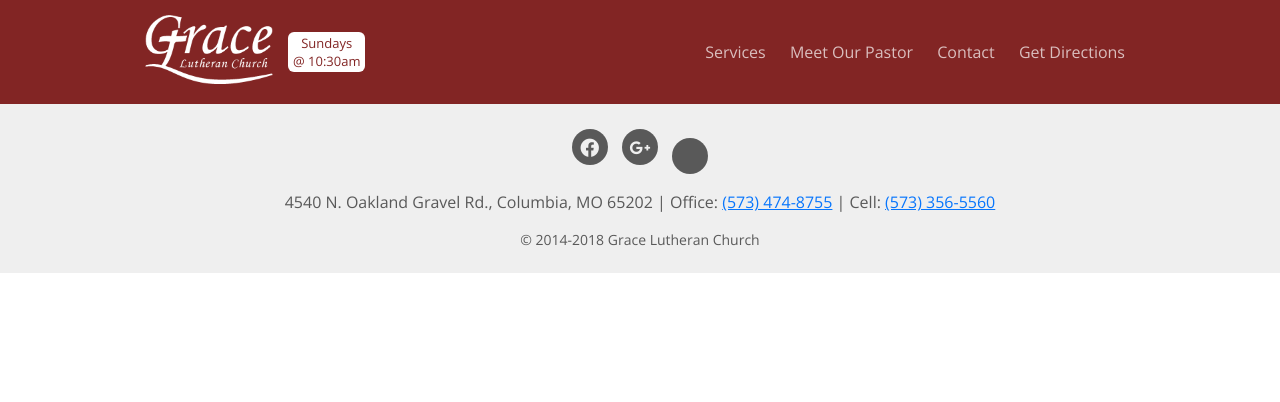
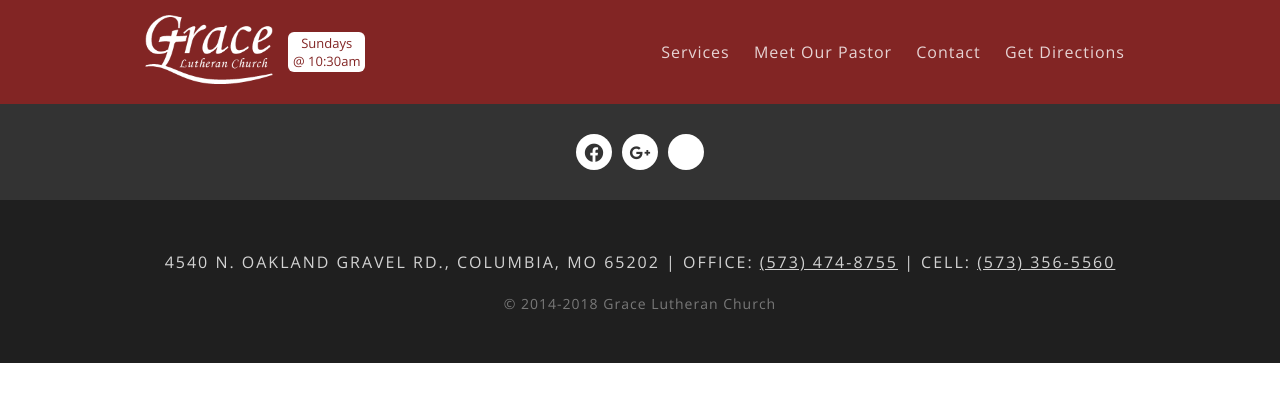
Before and after one commit to iBelieve/gracecolumbia.com, a Node project: template layouts/default.njk in a window 1280 px wide. Shown: the top 402 px of the page. Run offline with Node 20 templates, Linux system fonts and the light colour scheme; the template is opened without the code that fills it, so the values that code supplies are empty; style sheets or scripts are compiled from the project's sources; some libraries are stand-ins or nearby versions.

Commit message:
Redesign footer and tweak navbar

```diff
--- a/assets/sass/_footer.scss
+++ b/assets/sass/_footer.scss
@@ -1,34 +1,59 @@
-footer {
-  background-color: #efefef;
-  color: #777;
-  padding: 25px 10px 10px 10px;
+.footer {
+  color: white;
   text-align: center;
 
+  &__top {
+    background-color: #333333;
+    padding: 30px;
+
     .social-media {
-    list-style: none;
       margin: 0;
       padding: 0;
+      list-style: none;
+      display: flex;
+      align-items: center;
+      justify-content: center;
 
       li {
         width: 36px;
         height: 36px;
         border-radius: 50%;
         margin: 0 5px;
-      background-color: $font-secondary-color;
+        background-color: white;
         display: inline-flex;
         align-items: center;
         justify-content: center;
 
         a {
-        color: #efefef;
+          color: #333333;
           font-size: 22px;
         }
       }
     }
+  }
+
+  &__bottom {
+    background-color: #1F1F1F;
+    padding: 30px;
 
     .contact {
-    color: $font-secondary-color;
+      color: rgba(255, 255, 255, 0.8);
+      font-size: 16px;
+      font-weight: 300;
       line-height: 1.5;
+      letter-spacing: 2px;
+      text-transform: uppercase;
+      margin-top: 20px;
+      margin-bottom: 20px;
+
+      a {
+        color: rgba(255, 255, 255, 0.8);
+        transition: color 0.2s;
+
+        &:hover {
+          color: white;
+        }
+      }
 
       @media (max-width: $bp-tablet-portrait) {
         #address {
@@ -49,7 +74,12 @@ footer {
     }
 
     .copyright {
+      color: rgba(255, 255, 255, 0.4);
       font-size: 14px;
-    color: $font-secondary-color;
+      font-weight: 300;
+      letter-spacing: 1px;
+      margin-top: 20px;
+      margin-bottom: 20px;
     }
   }
+}
--- a/assets/sass/_navbar.scss
+++ b/assets/sass/_navbar.scss
@@ -46,10 +46,12 @@ nav {
 
       a {
         text-decoration: none;
-        color: rgba(white, 0.7);
+        color: rgba(255, 255, 255, 0.8);
         margin: 5px 10px;
         padding: 5px 0;
         transition: all 0.2s;
+        font-weight: 300;
+        letter-spacing: 1px;
 
         &:hover,
         &:active {
--- a/content/index.html
+++ b/content/index.html
@@ -21,7 +21,7 @@
           <li>10:30am Worship Service</li>
         </ul>
 
-        <p>Tuesday Evenings</p>
+        <p>Tuesday Afternoons/Evenings</p>
         <ul>
           <li>3:30pm Catechism Class</li>
           <li>7:00pm Bible Study</li>
@@ -35,7 +35,7 @@
       <div class="special-services">
         <h2>Upcoming Special Services</h2>
 
-        <p>Easter - Sunday, Apr 1st - 10:30am</p>
+        <p>Lent - Tuesdays, Starting February 13th - 7:00pm</p>
       </div>
     </section>
 
--- a/layouts/default.njk
+++ b/layouts/default.njk
@@ -35,7 +35,7 @@
     <meta name="og:type" content="website">
 
     <link rel="shortcut icon" href="/images/favicon.ico">
-    <link href="//fonts.googleapis.com/css?family=EB+Garamond|Open+Sans" rel="stylesheet">
+    <link href="//fonts.googleapis.com/css?family=EB+Garamond|Open+Sans:300,400" rel="stylesheet">
     <link href="//cdn.materialdesignicons.com/2.1.19/css/materialdesignicons.min.css" rel="stylesheet">
     <link rel="stylesheet" href="/css/styles.css">
   </head>
--- a/partials/footer.njk
+++ b/partials/footer.njk
@@ -1,10 +1,13 @@
-<footer>
+<footer class="footer">
+  <section class="footer__top">
     <ul class="social-media">
       <li><a class="mdi mdi-facebook" href="https://www.facebook.com/pages/Grace-Lutheran-Church-Columbia-Missouri/1406369466281291" target="_blank"></a></li>
       <li><a class="mdi mdi-google-plus" href="https://plus.google.com/+Gracecolumbia" target="_blank"></a></li>
       <li><a class="mdi mdi-youtube-play" href="http://www.youtube.com/channel/UCX1FLtvvWMxmQMtGBxZBcKQ" target="_blank"></a></li>
     </ul>
+  </section>
 
+  <section class="footer__bottom">
     <p class="contact">
       <span id="address">4540 N. Oakland Gravel Rd.,<br class="mobile-show"> Columbia, MO 65202 <span class="mobile-hide">|</span></span>
       <span id="phone1">Office: <a href="tel:573-474-8755">(573) 474-8755</a> <span class="mobile-hide">|</span></span>
@@ -12,4 +15,5 @@
     </p>
 
     <p class="copyright">© 2014-2018 Grace Lutheran Church</p>
+  </section>
 </footer>
```
Lines whose indentation alone changed are shown as unchanged.
